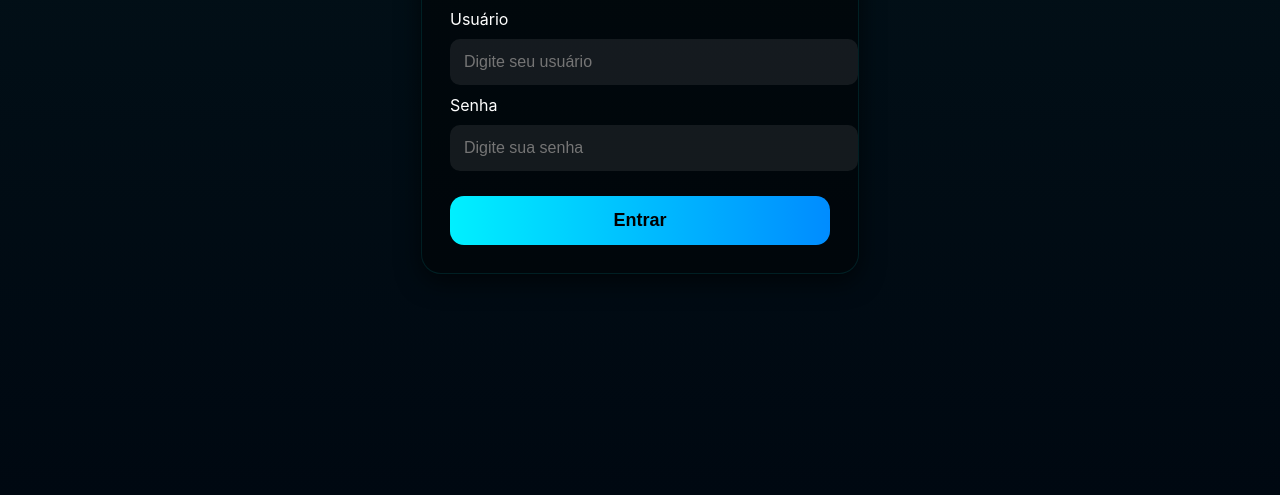
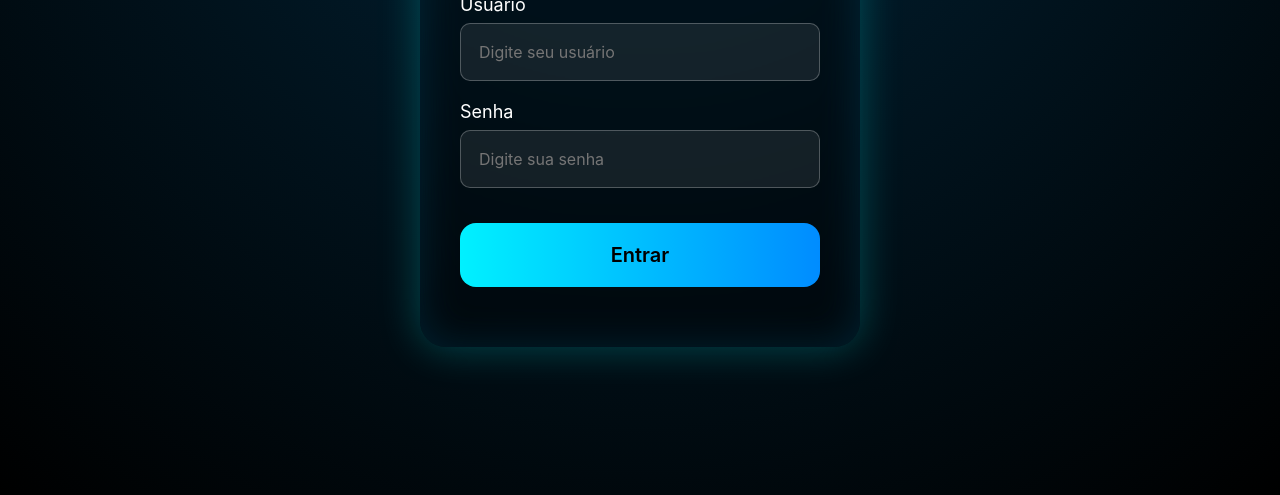
Before and after one commit to christophergresende-hub/Revitarium, a plain HTML site: page index.html in a window 1280 px wide. Shown: the part 305-800 px from the top of the page. Drawn offline with Linux system fonts and the light colour scheme.

Commit message:
Update index.html

```diff
--- a/index.html
+++ b/index.html
@@ -1,69 +1,31 @@
-<!doctype html>
+<!DOCTYPE html>
 <html lang="pt-BR">
 <head>
-<meta charset="utf-8">
-<meta name="viewport" content="width=device-width,initial-scale=1">
-<title>Login – Revitarium</title>
+  <meta charset="UTF-8" />
+  <meta name="viewport" content="width=device-width, initial-scale=1.0" />
+  <title>Revitarium – Login</title>
+  <link rel="stylesheet" href="Revitarium/app/style-index.css" />
+</head>
 
-<style>
-body{
-  margin:0; font-family:Inter,Arial;
-  background:linear-gradient(180deg,#03131a,#000811);
-  height:100vh; display:flex; align-items:center; justify-content:center;
-  color:#fff;
-}
-.card{
-  width:90%; max-width:380px; padding:28px;
-  background:rgba(0,0,0,0.45);
-  border-radius:20px; border:1px solid rgba(0,255,255,0.1);
-  box-shadow:0 8px 25px rgba(0,0,0,0.6);
-}
-h1{ text-align:center; color:#00e6ff; font-size:32px; margin:0 0 25px 0; }
-input{
-  width:100%; padding:14px; margin:10px 0;
-  border-radius:10px; border:none; background:rgba(255,255,255,0.08);
-  font-size:16px; color:#fff;
-}
-button{
-  width:100%; padding:14px; margin-top:15px;
-  border:none; border-radius:14px; cursor:pointer; font-weight:700;
-  background:linear-gradient(90deg,#00f0ff,#008cff);
-  color:#000; font-size:18px;
-}
-</style>
-</head>
 <body>
+  <main class="page">
+    <section class="login-wrap">
+      <div class="login-card">
+        <h1 class="brand">Revitarium</h1>
 
-<div class="card">
-  <h1>Revitarium</h1>
+        <form id="loginForm">
+          <label>Usuário</label>
+          <input id="user" type="text" placeholder="Digite seu usuário" />
 
-  <label>Usuário</label>
-  <input id="user" placeholder="Digite seu usuário">
+          <label>Senha</label>
+          <input id="pass" type="password" placeholder="Digite sua senha" />
 
-  <label>Senha</label>
-  <input id="pass" type="password" placeholder="Digite sua senha">
+          <button class="btn" type="submit">Entrar</button>
+        </form>
+      </div>
+    </section>
+  </main>
 
-  <button onclick="login()">Entrar</button>
-</div>
-
-<script>
-function login(){
-  const u = document.getElementById("user").value.trim();
-  const p = document.getElementById("pass").value.trim();
-
-  if(u === "" || p === ""){
-    alert("Preencha usuário e senha!");
-    return;
-  }
-
-  if(u === "admin" && p === "123"){
-    localStorage.setItem("rev_user","admin");
-    window.location.href = "revitarium-full.html";
-  } else {
-    alert("Usuário ou senha incorretos!");
-  }
-}
-</script>
-
+  <script src="Revitarium/app/app.js" defer></script>
 </body>
 </html>
```
